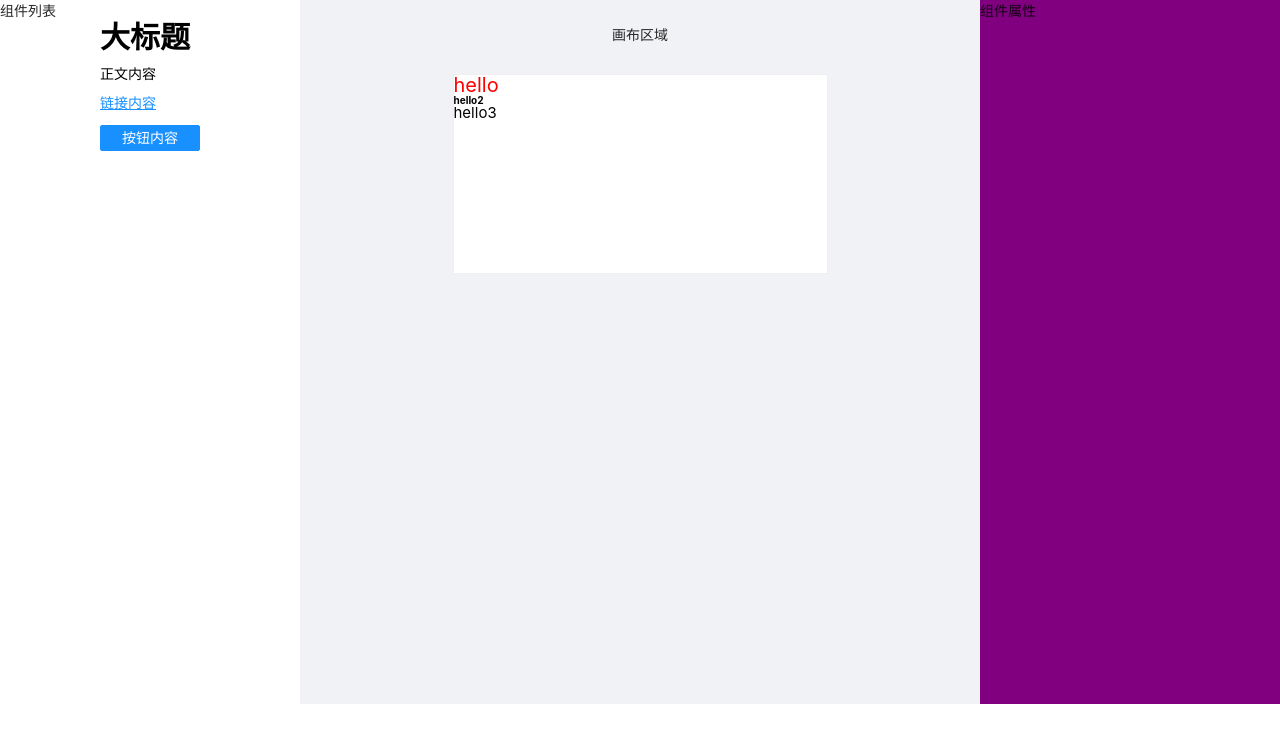
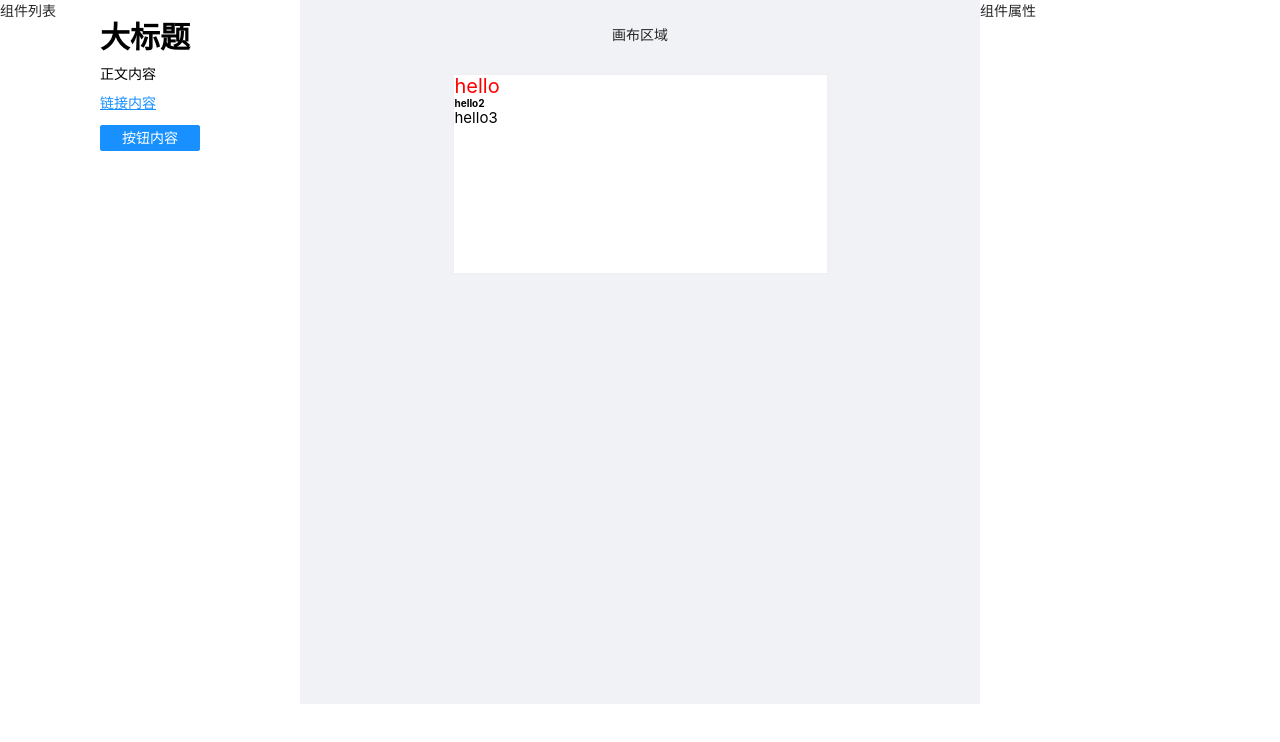
Before and after one commit to MinorN/poster, a Vue app: page /editor in a window 1280 px wide. Shown: the top 742 px of the page. Built offline with nearby package versions, Linux system fonts and the light colour scheme.

Commit message:
feat: 获取当前组件数据

```diff
--- /dev/null
+++ b/src/components/EditWrapper.vue
@@ -0,0 +1,53 @@
+<template>
+  <div
+    class="edit-wrapper"
+    @click="onItemClick(id)"
+    :class="{ active: active }"
+  >
+    <slot />
+  </div>
+</template>
+
+<script lang="ts">
+import { defineComponent } from "vue"
+
+export default defineComponent({
+  name: "EditWrapper",
+  props: {
+    id: {
+      type: String,
+      required: true,
+    },
+    active: {
+      trype: Boolean,
+      default: false,
+    },
+  },
+  emits: ["set-active"],
+  setup(props, context) {
+    const onItemClick = (id: string) => {
+      context.emit("set-active", id)
+    }
+    return {
+      onItemClick,
+    }
+  },
+})
+</script>
+
+<style scoped>
+.edit-wrapper {
+  padding: 0px;
+  cursor: pointer;
+  border: 1px solid transparent;
+  user-select: none;
+}
+.edit-wrapper:hover {
+  border: 1px dashed #ccc;
+}
+.edit-wrapper.active {
+  border: 1px solid #1890ff;
+  user-select: none;
+  z-index: 1500;
+}
+</style>
--- a/src/store/editor.ts
+++ b/src/store/editor.ts
@@ -3,8 +3,8 @@ import { v4 as uuidv4 } from "uuid"
 import { GlobalDataProps } from "./index"
 import { TextComponentProps } from "@/defaultProps"
 
-interface ComponentData {
-  props: { [key: string]: any }
+export interface ComponentData {
+  props: Partial<TextComponentProps>
   id: string
   name: string
 }
@@ -50,6 +50,14 @@ const editor: Module<EditorProps, GlobalDataProps> = {
       }
       state.components.push(newComponent)
     },
+    setActive(state, id: string) {
+      state.currentElement = id
+    },
+  },
+  getters: {
+    getCurrentElement: (state) => {
+      return state.components.find((item) => item.id === state.currentElement)
+    },
   },
 }
 
--- a/src/views/Editor.vue
+++ b/src/views/Editor.vue
@@ -14,21 +14,27 @@
         <a-layout-content class="preview-container">
           <p>画布区域</p>
           <div class="preview-list" id="canvas-area">
-            <component
+            <edit-wrapper
               v-for="component in components"
               :key="component.id"
-              :is="component.name"
-              v-bind="component.props"
-            />
+              :id="component.id"
+              :active="currentElement?.id === component.id"
+              @setActive="setActive"
+            >
+              <component :is="component.name" v-bind="component.props" />
+            </edit-wrapper>
           </div>
         </a-layout-content>
       </a-layout>
       <a-layout-sider
         width="300"
-        style="background: purple"
+        style="background: #fff"
         class="settings-panel"
       >
         组件属性
+        <pre>
+          {{ currentElement?.props }}
+        </pre>
       </a-layout-sider>
     </a-layout>
   </div>
@@ -41,11 +47,14 @@ import { GlobalDataProps } from "@/store"
 import LText from "@/components/LText.vue"
 import ComponentsList from "@/components/ComponentsList.vue"
 import { defaultTextTemplates } from "@/defaultTemplates"
+import EditWrapper from "@/components/EditWrapper.vue"
+import { ComponentData } from "@/store/editor"
 
 export default defineComponent({
   components: {
     LText,
     ComponentsList,
+    EditWrapper,
   },
   setup() {
     const store = useStore<GlobalDataProps>()
@@ -53,10 +62,19 @@ export default defineComponent({
     const addItem = (data: any) => {
       store.commit("addComponent", data)
     }
+    const setActive = (id: string) => {
+      store.commit("setActive", id)
+    }
+
+    const currentElement = computed<ComponentData | null>(
+      () => store.getters.getCurrentElement
+    )
     return {
       components,
       defaultTextTemplates,
+      currentElement,
       addItem,
+      setActive,
     }
   },
 })
```
